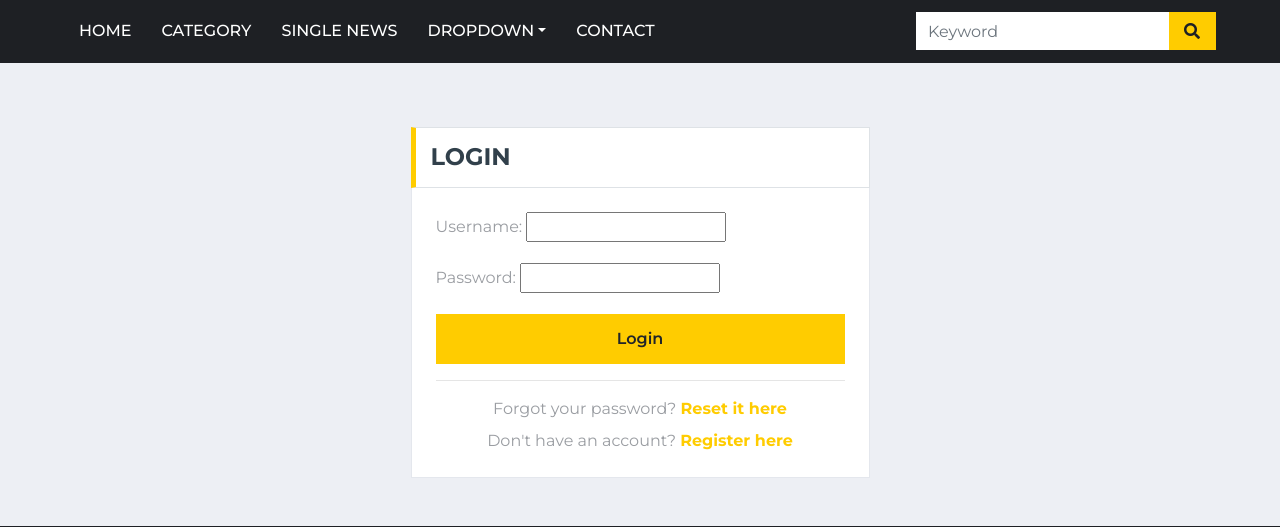
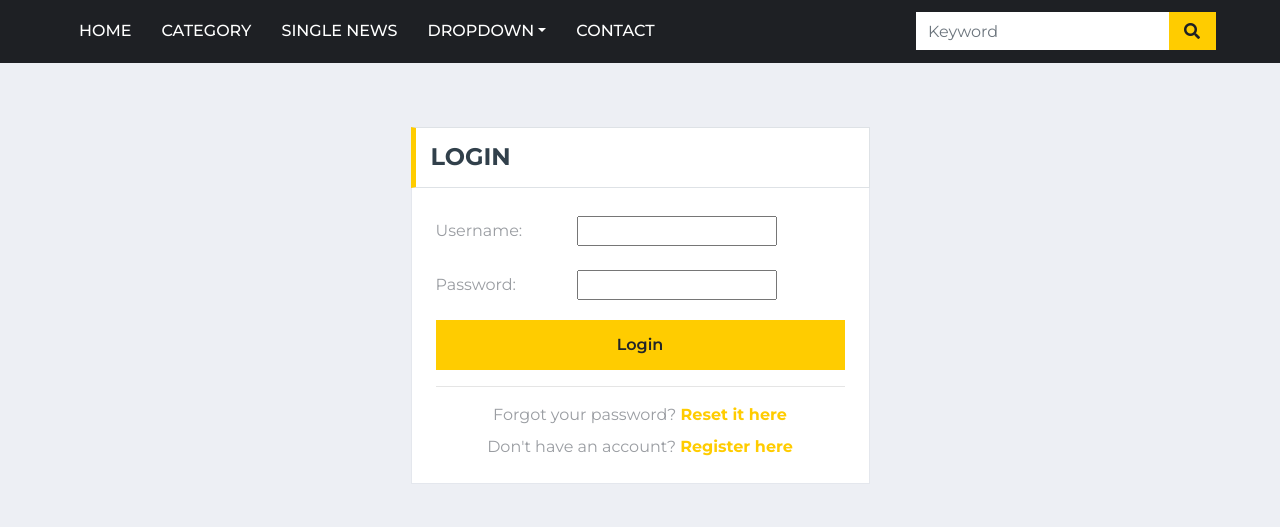
Before and after one commit to jotaboyev0717/news_site, a Django app: page /account/login/ in a window 1280 px wide. Shown: the part 373-900 px from the top of the page. Run offline with Django 5.2, Linux system fonts and the light colour scheme; tables that the repository leaves empty hold one stand-in row (values such as "Sample post"); some libraries are stand-ins or nearby versions.

Commit message:
login.html changed username login, base.html buttons unclickable

```diff
--- a/templates/news/base.html
+++ b/templates/news/base.html
@@ -65,10 +65,10 @@
                 <nav class="navbar navbar-expand-sm bg-dark p-0">
                     <ul class="navbar-nav ml-n2">
                         <li class="nav-item border-right border-secondary">
-                            <a class="nav-link text-body small" href="#">{{ today|date:"l, F j, Y" }}</a>
+                            <span class="nav-link text-body small">{{ today|date:"l, F j, Y" }}</span>
                         </li>
                         <li class="nav-item border-right border-secondary">
-                            <a class="nav-link text-body small" href="#">Advertise</a>
+                            <span class="nav-link text-body small">Advertise</span>
                         </li>
                         <li class="nav-item border-right border-secondary">
                             <a class="nav-link text-body small" href="{% url 'contact_page' %}">Contact</a>
--- a/templates/registration/login.html
+++ b/templates/registration/login.html
@@ -11,9 +11,24 @@
             <div class="bg-white border border-top-0 p-4">
                 <form method="post">
                     {% csrf_token %}
-                    {{ form.as_p }}
+
+                    <div class="form-group row align-items-center mb-3">
+                        <label class="col-sm-4 col-form-label">Username:</label>
+                        <div class="col-sm-8">
+                            {{ form.username }}
+                        </div>
+                    </div>
+
+                    <div class="form-group row align-items-center mb-3">
+                        <label class="col-sm-4 col-form-label">Password:</label>
+                        <div class="col-sm-8">
+                            {{ form.password }}
+                        </div>
+                    </div>
+
                     <button type="submit" class="btn btn-primary font-weight-semi-bold px-4 w-100" style="height: 50px;">Login</button>
                 </form>
+
                 <hr>
                 <p class="text-center mb-2">Forgot your password? <a href="{% url 'password_reset' %}" class="font-weight-bold">Reset it here</a></p>
                 <p class="text-center mb-0">Don't have an account? <a href="{% url 'register' %}" class="font-weight-bold">Register here</a></p>
```
